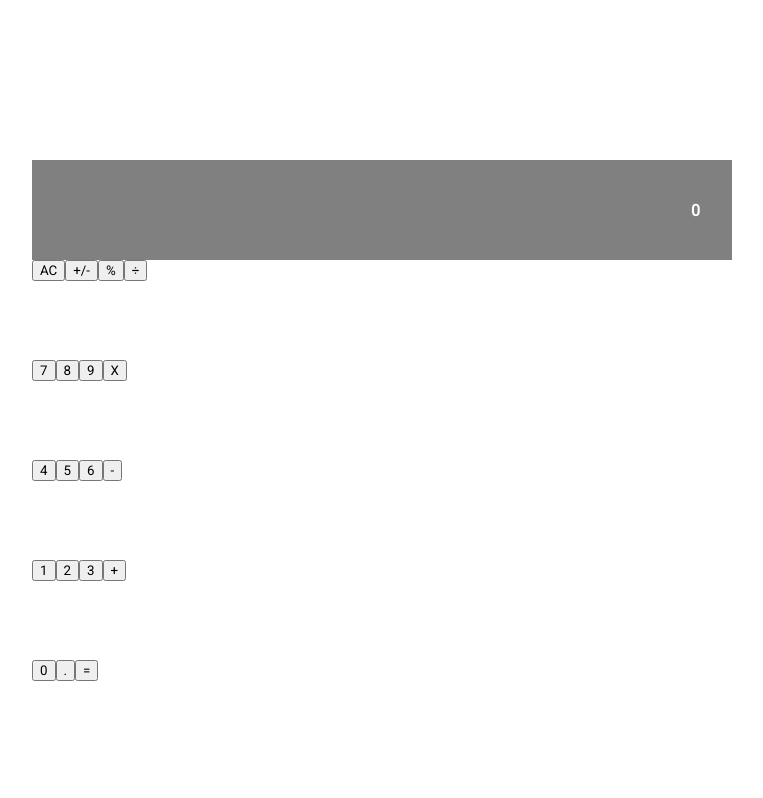
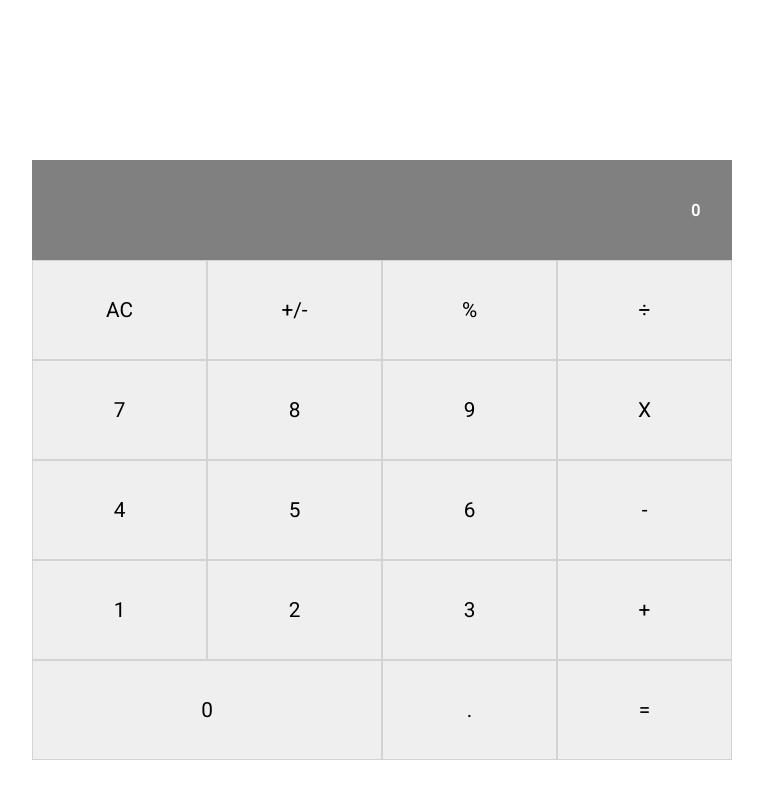
Before and after one commit to santiagorodriguezbermudez/react-calculator, a React (Create React App) app: page / in a window 1280 px wide. Shown: the top 798 px of the page, without its empty margins (258-1021 px from the left). Built offline with nearby package versions, Linux system fonts and the light colour scheme.

Commit message:
Added styles to the buttons

```diff
--- a/src/index.css
+++ b/src/index.css
@@ -30,3 +30,16 @@
 .button-panel div {
   height: 100px;
 }
+
+.button-panel button {
+  width: 25%;
+  text-align: center;
+  color: black;
+  border: 1px lightgray solid;
+  height: 100%;
+  font-size: 1.3rem;
+}
+
+.button-panel div:nth-child(5) button:nth-child(1) {
+  width: 50%;
+}
```
